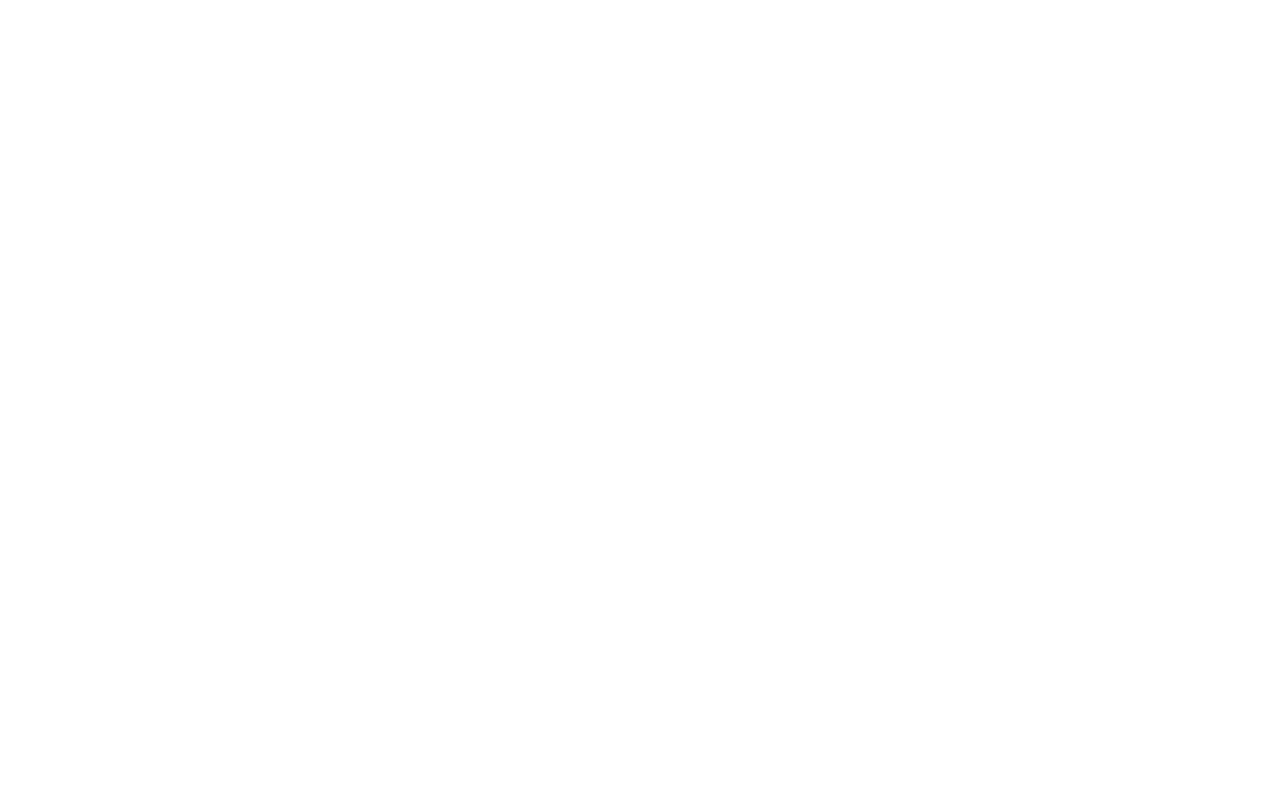
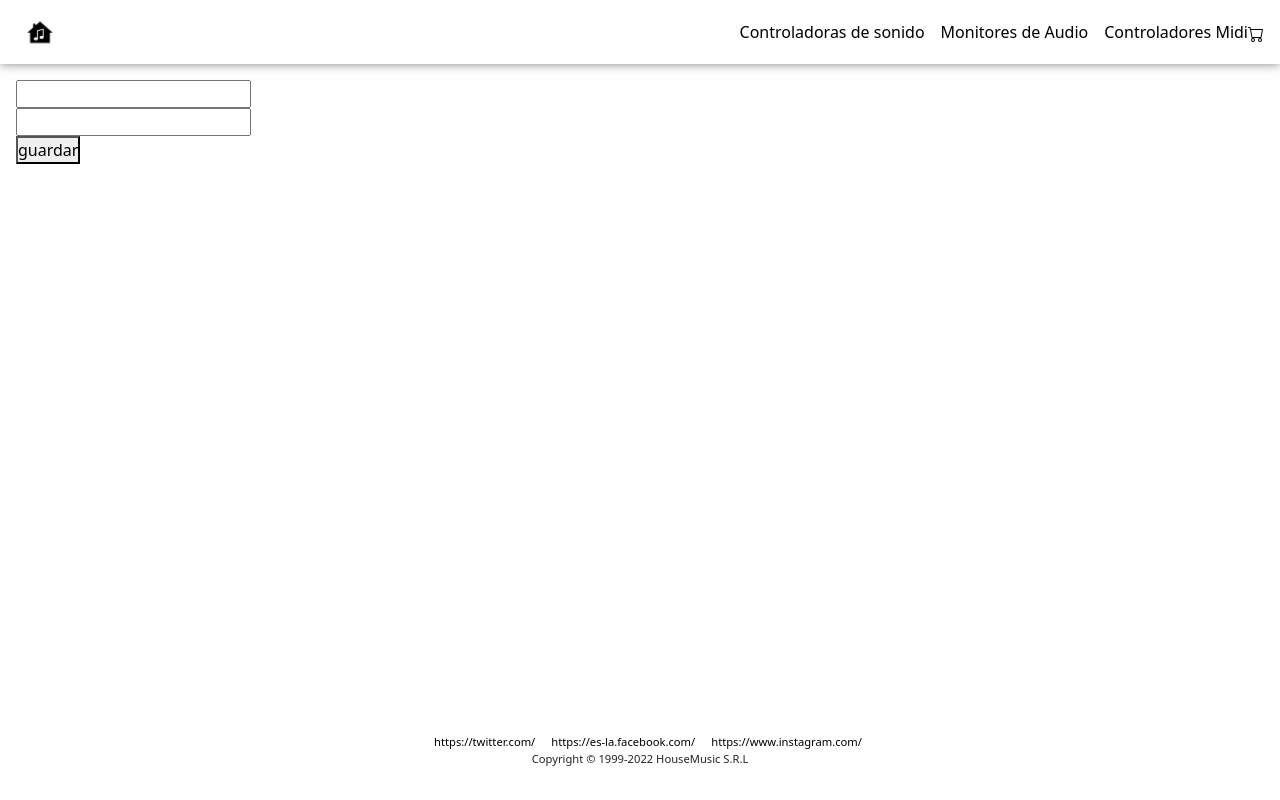
Before and after one commit to matiaspozzi/ReactJs, a React (Create React App) app: page /Carrito in a window 1280 px wide. Before the commit this address had no page. Built offline with nearby package versions, Linux system fonts and the light colour scheme.

Commit message:
back-upFirebase

```diff
--- a/src/App.js
+++ b/src/App.js
@@ -1,8 +1,13 @@
+import React, { createContext } from "react"
 import Header from "./components/header/Header"
 import Main from "./components/main/Main"
 import Footer from "./components/footer/Footer"
 import { BrowserRouter } from "react-router-dom"
+import ContextProvider from './components/ContextProvider';
 
+
+
+export const contexto = createContext()
 
 
 function App() {
@@ -10,12 +15,13 @@ function App() {
 
 
     return (
+        <ContextProvider>
             <BrowserRouter>
                 <Header />
                 <Main />
                 <Footer />
             </BrowserRouter>
-
+        </ContextProvider>
     )
 }
 
--- a/src/components/ContextProvider.js
+++ b/src/components/ContextProvider.js
@@ -12,7 +12,7 @@ const ContextProvider = ({children}) => {
 
     ])
 
-    const [total, setTotal] = useState(7)
+    const [total, setTotal] = useState()
 
 
     const vaciarCarrito = () => {
--- a/src/components/Item.js
+++ b/src/components/Item.js
@@ -2,7 +2,7 @@ import {Link} from "react-router-dom"
 import React from 'react'
 import Button from 'react-bootstrap/Button';
 import Card from 'react-bootstrap/Card';
-import {productos} from "./Products"
+
 
 function Objets({ title, img, price, id }) {
   return (
@@ -10,13 +10,13 @@ function Objets({ title, img, price, id }) {
 
       <Card.Body>
         <Card.Title>{title} </Card.Title>
-        <Card.Img src={productos.img} alt={title} />
+        <Card.Img src= {img} alt={title} />
         <Card.Text>
           ${price}
         </Card.Text>
-        <Button variant="primary"></Button>
+        <Button variant="primary">Comprar</Button>
         <Link to={`/item/${id}`}>
-          ver detalle
+          <Button variant="secundary">ver detalle</Button>
         </Link>
       </Card.Body>
     </Card>
--- a/src/components/Pages/Carrito.js
+++ b/src/components/Pages/Carrito.js
@@ -2,7 +2,21 @@ import React from 'react'
 
 const Carrito = () => {
   return (
-    <div>Carrito</div>
+    <div>
+        <form>
+            <div>
+                <input type="text"/>
+            </div>
+            <div>
+              <input type="text"/>
+            </div>
+
+          <button>guardar</button>
+
+        </form>
+
+
+    </div>
   )
 }
 
--- a/src/components/main/Main.js
+++ b/src/components/main/Main.js
@@ -2,6 +2,7 @@ import React from "react";
 import { Routes, Route } from "react-router-dom"
 import ItemListContainer from "../itemListContainer/ItemListContainer";
 import ItemDetailContainer from '../ItemDetailContainer';
+import Carrito from "../Pages/Carrito";
 
 
 const Main = () => {
@@ -20,6 +21,7 @@ const Main = () => {
 
                 <Route path='/item/:id' element={<ItemDetailContainer />} />
 
+                <Route path='/Carrito' element={<Carrito />} />
 
 
             </Routes>
--- a/src/components/main/cartWidget.js
+++ b/src/components/main/cartWidget.js
@@ -9,11 +9,10 @@ const CartWidget = () => {
 
     return (
 
-        <Link to="/Carrito">
             <div className="content-carrito">
                 <span>{valorDelContexto.cantidad}</span>
             </div>
-        </Link>
+
     )
 }
 
```
